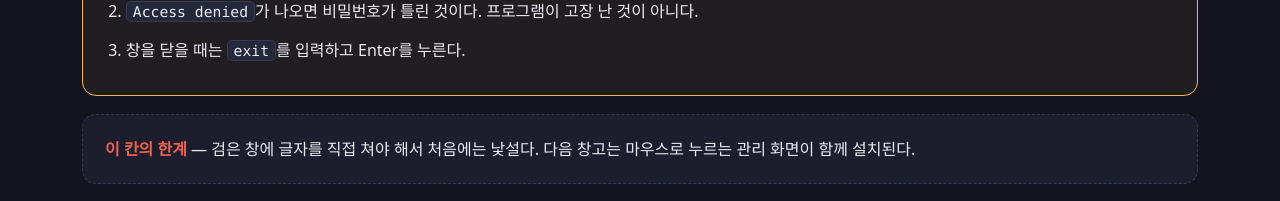
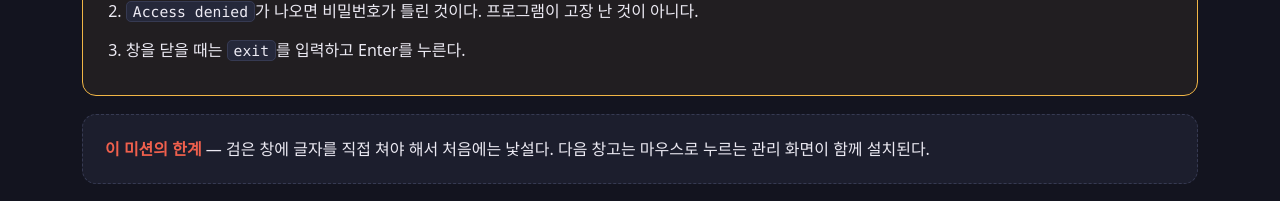
Before and after one commit to adminmrobo/how_to_start_db, a plain HTML site: page index.html in a window 1280 px wide. Shown: the part 7640-7841 px from the top of the page. Drawn offline with Linux system fonts and the light colour scheme; animation ran at ten frames a second; a web font is replaced by a local one.

Commit message:
문구 수정: '이 칸의 한계'를 '이 미션의 한계'로 변경

```diff
--- a/index.html
+++ b/index.html
@@ -432,7 +432,7 @@ footer p,footer li{max-width:none}
       <li>창을 닫을 때는 <code>exit</code>를 입력하고 Enter를 누른다.</li>
     </ol>
   </div>
-  <div class="lim"><b>이 칸의 한계</b> — 검은 창에 글자를 직접 쳐야 해서 처음에는 낯설다. 다음 창고는 마우스로 누르는 관리 화면이 함께 설치된다.</div>
+  <div class="lim"><b>이 미션의 한계</b> — 검은 창에 글자를 직접 쳐야 해서 처음에는 낯설다. 다음 창고는 마우스로 누르는 관리 화면이 함께 설치된다.</div>
   <details>
     <summary>접속 뒤에 치는 명령으로 보면 (몰라도 됩니다)</summary>
     <div class="in tw" style="border:0;margin:0"><table class="tb">
@@ -492,7 +492,7 @@ footer p,footer li{max-width:none}
       <li>pgAdmin은 처음 켤 때 시간이 조금 걸린다. 멈춘 것이 아니니 기다린다.</li>
     </ol>
   </div>
-  <div class="lim"><b>이 칸의 한계</b> — 창고가 두 개가 됐지만 아직 비어 있다. 표를 넣거나 분석하려면 도구가 더 필요하다. 다음 미션에서 코드 없는 분석 작업대를 놓는다.</div>
+  <div class="lim"><b>이 미션의 한계</b> — 창고가 두 개가 됐지만 아직 비어 있다. 표를 넣거나 분석하려면 도구가 더 필요하다. 다음 미션에서 코드 없는 분석 작업대를 놓는다.</div>
   <details>
     <summary>질의 창에 치는 명령으로 보면 (몰라도 됩니다)</summary>
     <div class="in tw" style="border:0;margin:0"><table class="tb">
@@ -566,7 +566,7 @@ footer p,footer li{max-width:none}
       <li>자기 데이터를 쓰려면 File 위젯에서 CSV나 엑셀 파일을 고른다.</li>
     </ol>
   </div>
-  <div class="lim"><b>이 칸의 한계</b> — 지금은 Orange가 파일만 읽는다. 창고(PostgreSQL)의 표를 바로 불러오려면 연결 부품을 하나 더 설치해야 한다. 그 일은 다음 편에서 한다.</div>
+  <div class="lim"><b>이 미션의 한계</b> — 지금은 Orange가 파일만 읽는다. 창고(PostgreSQL)의 표를 바로 불러오려면 연결 부품을 하나 더 설치해야 한다. 그 일은 다음 편에서 한다.</div>
   <div class="quiz" data-quiz="m3"></div>
 </div>
 </section>
```
